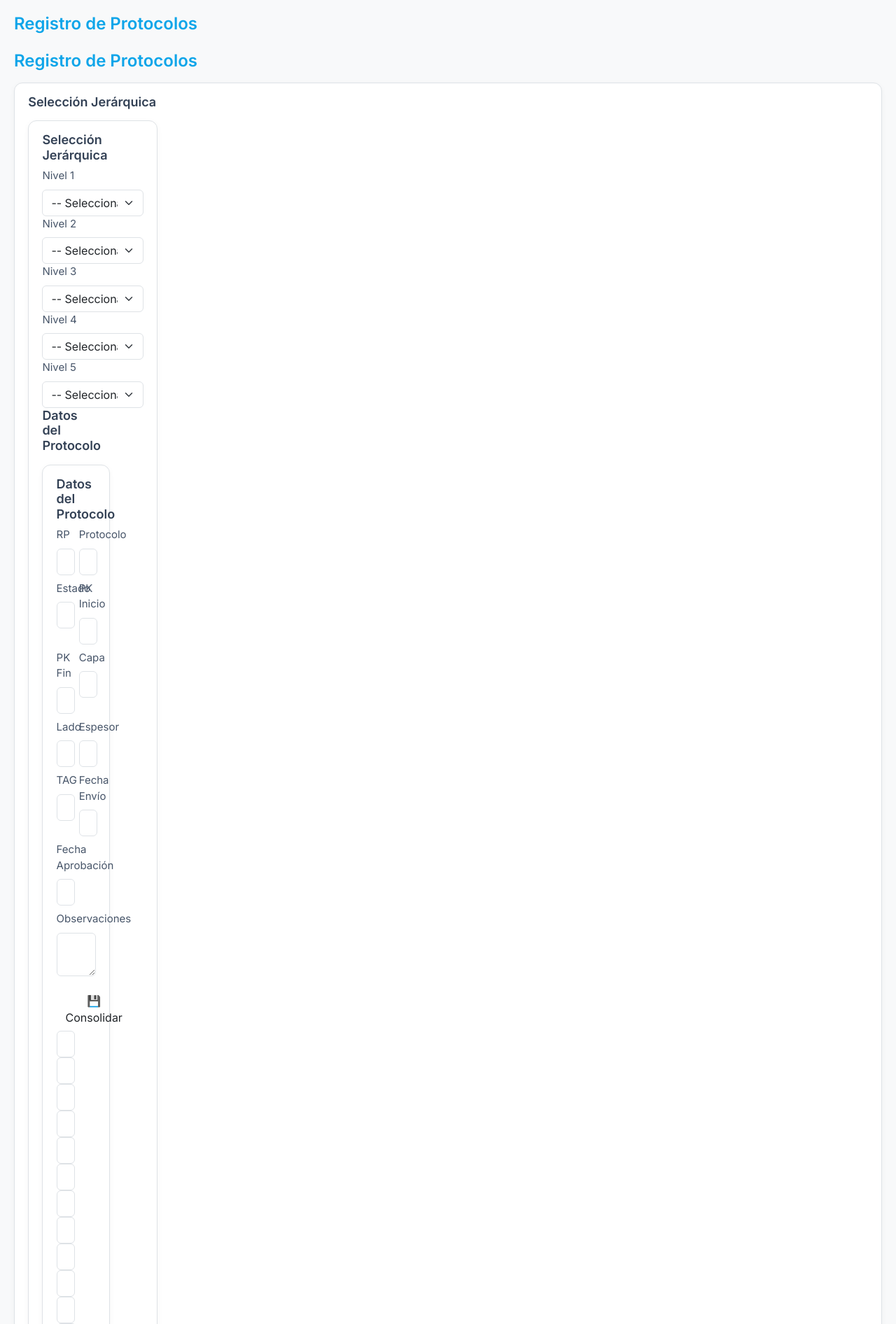
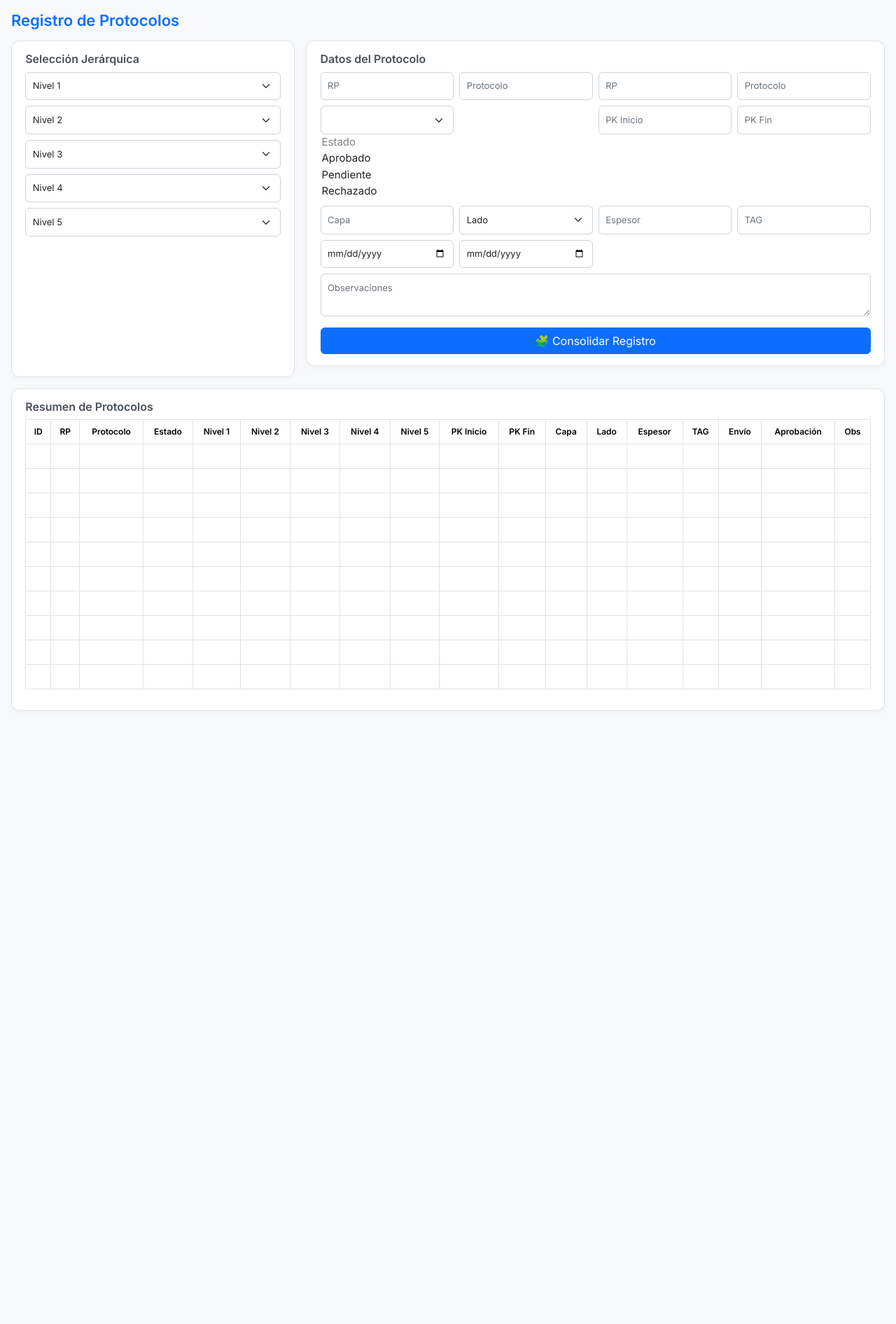
Before and after one commit to Calamardes/Registro-de-Protocolos, a FastAPI app: template templates/formulario.html in a window 1280 px wide. Shown: the top 1892 px of the page at 70% size. After the commit the page ends 1016 px from the top, so only its background shows below. Run offline with FastAPI, Linux system fonts and the light colour scheme; the template is opened without the code that fills it, so the values that code supplies are empty; parts of the project's set-up code (start-up, migrations or seed data) failed here and were passed over.

Commit message:
Update formulario.html

```diff
--- a/templates/formulario.html
+++ b/templates/formulario.html
@@ -1,19 +1,12 @@
+<!DOCTYPE html>
+<html lang="es">
 <head>
     <meta charset="UTF-8">
     <title>GeoProtocolos</title>
-    <meta name="viewport" content="width=device-width, initial-scale=1">
     <link href="https://cdn.jsdelivr.net/npm/bootstrap@5.3.2/dist/css/bootstrap.min.css" rel="stylesheet">
     <link href="https://fonts.googleapis.com/css2?family=Inter:wght@400;600&display=swap" rel="stylesheet">
     <style>
-        * {
-            font-family: 'Inter', sans-serif;
-            box-sizing: border-box;
-        }
-
         body {
-            background-color: #f3f4f6;
-            color: #1f2937;
-            font-size: 14px;
             background-color: #f8f9fa;
             color: #212529;
             font-family: 'Inter', sans-serif;
@@ -21,66 +14,29 @@
             margin: 0;
             padding: 0;
         }
-
-        h2 {
-            font-size: 24px;
-            font-weight: 600;
-            color: #0ea5e9;
-        }
-
-        h4 {
-            font-size: 18px;
-            font-weight: 600;
-            color: #334155;
-        }
-
         .container {
             padding: 1rem;
             max-width: 100%;
-            padding: 20px;
             overflow-x: hidden;
         }
-
         .form-section {
             background-color: #ffffff;
-            border-radius: 10px;
-            padding: 20px;
-            margin-bottom: 24px;
-            box-shadow: 0 1px 4px rgba(0, 0, 0, 0.06);
-            border: 1px solid #e2e8f0;
             padding: 1rem 1.2rem;
             border-radius: 12px;
             box-shadow: 0 2px 8px rgba(0, 0, 0, 0.04);
             margin-bottom: 1rem;
             border: 1px solid #dee2e6;
         }
-
-        label.form-label {
-            font-weight: 500;
-            color: #475569;
         .form-control, .form-select {
             background-color: #ffffff;
             color: #212529;
             border: 1px solid #ced4da;
             font-size: 13px;
-            padding: 0.4rem 0.6rem;
+            padding: 0.6rem 0.6rem;
         }
-
-        .form-control,
-        .form-select {
-            font-size: 13px;
-            padding: 6px 10px;
-            height: auto;
-            border-radius: 6px;
-            border: 1px solid #cbd5e1;
         .form-control::placeholder {
             color: #6c757d;
         }
-
-        .form-control:focus,
-        .form-select:focus {
-            border-color: #0ea5e9;
-            box-shadow: 0 0 0 2px rgba(14, 165, 233, 0.2);
         .form-control:focus, .form-select:focus {
             box-shadow: 0 0 0 0.15rem rgba(13, 110, 253, 0.25);
             border-color: #80bdff;
@@ -95,191 +51,122 @@
             color: #495057;
             font-weight: 600;
         }
-        label.form-label {
-            font-size: 12px;
-            color: #495057;
-            margin-bottom: 0.25rem;
-        }
-
         .scrollable-table {
             max-height: 400px;
             overflow-y: auto;
         }
-
-        table.table {
-            margin: 0;
-            border-collapse: collapse;
-            table-layout: fixed;
-        }
-
-        table th,
-        table td {
-            font-size: 12.5px;
-            padding: 6px;
         table th, table td {
             font-size: 12px;
             padding: 0.35rem;
             text-align: center;
             vertical-align: middle;
-            white-space: nowrap;
         }
-
-        table thead th {
-            background-color: #e2e8f0;
         .table thead {
             background-color: #e9ecef;
             color: #212529;
             position: sticky;
             top: 0;
-            z-index: 2;
-            color: #1e293b;
-            font-weight: 600;
             z-index: 1;
         }
-
-        .btn-database {
-            background-color: #0ea5e9;
         .btn-primary {
             background-color: #0d6efd;
             border-color: #0d6efd;
             color: #fff;
-            border: none;
-            padding: 6px 16px;
-            font-size: 13px;
-            font-weight: 500;
-            border-radius: 6px;
-            transition: background-color 0.2s ease;
         }
-
-        .btn-database:hover {
-            background-color: #0284c7;
         .btn-outline-secondary {
             border-color: #6c757d;
             color: #6c757d;
         }
-
-        .btn-action {
-            padding: 3px 8px;
-            font-size: 12px;
-            border-radius: 4px;
-            font-weight: 500;
-        }
-
-        .btn-edit {
-            background-color: #facc15;
-            color: #1f2937;
-        }
-
-        .btn-delete {
-            background-color: #ef4444;
         .btn-outline-secondary:hover {
             background-color: #6c757d;
             color: #fff;
-        }
-
-        textarea.form-control {
-            resize: vertical;
-        }
-
-        @media (max-width: 768px) {
-            .col-md-3, .col-md-6 {
-                flex: 0 0 100%;
-                max-width: 100%;
-            }
         }
     </style>
 </head>
 <body>
 <div class="container">
-    <h2 class="mb-4">Registro de Protocolos</h2>
     <h2 class="mb-3">Registro de Protocolos</h2>
-
-    <div class="form-section">
-        <div class="row">
-            <div class="col-md-6">
-                <h4 class="mb-3">Selección Jerárquica</h4>
+    <form method="POST" action="/registro">
+    <form id="registro-form">
         <div class="row g-3 mb-3">
             <div class="col-md-4">
                 <div class="form-section h-100">
                     <h4>Selección Jerárquica</h4>
                     <div class="row g-2">
                         {% for i in range(1, 6) %}
-                    <div class="col-md-12">
-                        <label for="nivel{{ i }}" class="form-label">Nivel {{ i }}</label>
                         <div class="col-12">
-                        <select class="form-select" name="nivel{{ i }}" id="nivel{{ i }}">
-                            <option value="">-- Seleccionar --</option>
+                            <select class="form-select" name="nivel{{ i }}" id="nivel{{ i }}" aria-label="Nivel {{ i }}">
                                 <option value="">Nivel {{ i }}</option>
                             </select>
                         </div>
                         {% endfor %}
                     </div>
                 </div>
-            <div class="col-md-6">
-                <h4 class="mb-3">Datos del Protocolo</h4>
             </div>
 
             <div class="col-md-8">
                 <div class="form-section">
                     <h4>Datos del Protocolo</h4>
                     <div class="row g-2">
-                    <div class="col-md-6"><label class="form-label">RP</label><input type="text" class="form-control"></div>
-                    <div class="col-md-6"><label class="form-label">Protocolo</label><input type="text" class="form-control"></div>
-                    <div class="col-md-6"><label class="form-label">Estado</label><input type="text" class="form-control"></div>
-                    <div class="col-md-6"><label class="form-label">PK Inicio</label><input type="text" class="form-control"></div>
-                    <div class="col-md-6"><label class="form-label">PK Fin</label><input type="text" class="form-control"></div>
-                    <div class="col-md-6"><label class="form-label">Capa</label><input type="text" class="form-control"></div>
-                    <div class="col-md-6"><label class="form-label">Lado</label><input type="text" class="form-control"></div>
-                    <div class="col-md-6"><label class="form-label">Espesor</label><input type="text" class="form-control"></div>
-                    <div class="col-md-6"><label class="form-label">TAG</label><input type="text" class="form-control"></div>
-                    <div class="col-md-6"><label class="form-label">Fecha Envío</label><input type="date" class="form-control"></div>
-                    <div class="col-md-6"><label class="form-label">Fecha Aprobación</label><input type="date" class="form-control"></div>
-                    <div class="col-md-12"><label class="form-label">Observaciones</label><textarea class="form-control" rows="2"></textarea></div>
+                        <div class="col-md-3"><input type="text" name="rp_number" class="form-control" placeholder="RP"></div>
+                        <div class="col-md-3"><input type="text" name="protocol_number" class="form-control" placeholder="Protocolo"></div>
+                        <div class="col-md-3"><input type="text" name="rp_number" class="form-control" placeholder="RP" required></div>
+                        <div class="col-md-3"><input type="text" name="protocol_number" class="form-control" placeholder="Protocolo" required></div>
+                        <div class="col-md-3">
+                            <select name="status" class="form-select">
+                            <select name="status" class="form-select" required>
+                                <option value="" disabled selected>Estado</option>
+                                <option value="Aprobado">Aprobado</option>
+                                <option value="Pendiente">Pendiente</option>
+                                <option value="Rechazado">Rechazado</option>
+                            </select>
                         </div>
-                <div class="mt-3 text-end">
-                    <button class="btn btn-database">💾 Consolidar</button>
-                    <div class="col-md-3"><input type="text" class="form-control" placeholder="RP"></div>
-                    <div class="col-md-3"><input type="text" class="form-control" placeholder="Protocolo"></div>
-                    <div class="col-md-3"><input type="text" class="form-control" placeholder="Estado"></div>
-                    <div class="col-md-3"><input type="text" class="form-control" placeholder="PK Inicio"></div>
-                    <div class="col-md-3"><input type="text" class="form-control" placeholder="PK Fin"></div>
-                    <div class="col-md-3"><input type="text" class="form-control" placeholder="Capa"></div>
-                    <div class="col-md-3"><input type="text" class="form-control" placeholder="Lado"></div>
-                    <div class="col-md-3"><input type="text" class="form-control" placeholder="Espesor"></div>
-                    <div class="col-md-3"><input type="text" class="form-control" placeholder="TAG"></div>
-                    <div class="col-md-3"><input type="date" class="form-control" placeholder="Fecha Envío"></div>
-                    <div class="col-md-3"><input type="date" class="form-control" placeholder="Fecha Aprobación"></div>
-                    <div class="col-md-6"><textarea class="form-control" rows="2" placeholder="Observaciones"></textarea></div>
+                        <div class="col-md-3"></div>
+
+                        <div class="col-md-3"><input type="text" name="pk_start" class="form-control" placeholder="PK Inicio"></div>
+                        <div class="col-md-3"><input type="text" name="pk_end" class="form-control" placeholder="PK Fin"></div>
+                        <div class="col-md-3"><input type="text" name="layer" class="form-control" placeholder="Capa"></div>
+                        <div class="col-md-3">
+                            <select name="work_side" class="form-select">
+                                <option value="" disabled selected>Lado</option>
+                                <option value="Izquierda">Izquierda</option>
+                                <option value="Derecha">Derecha</option>
+                                <option value="Completa">Completa</option>
+                            </select>
+                        </div>
+
+                        <div class="col-md-3"><input type="text" name="thickness_m" class="form-control" placeholder="Espesor"></div>
+                        <div class="col-md-3"><input type="text" name="tag" class="form-control" placeholder="TAG"></div>
+                        <div class="col-md-3"><input type="date" name="submission_date_pt" class="form-control"></div>
+                        <div class="col-md-3"><input type="date" name="approval_date_pt" class="form-control"></div>
+                        <div class="col-md-12">
+                            <textarea name="observation_notes" class="form-control" rows="2" placeholder="Observaciones"></textarea>
+                        </div>
+                    </div>
+                    <div class="mt-3">
+                        <button type="submit" class="btn btn-primary w-100">🧩 Consolidar Registro</button>
                     </div>
                 </div>
             </div>
         </div>
+    </form>
 
     <div class="form-section">
-        <h4 class="mb-3">Resumen de Protocolos</h4>
         <h4>Resumen de Protocolos</h4>
         <div class="scrollable-table">
-            <table class="table table-bordered table-hover table-sm">
             <table id="tabla-resumen" class="table table-bordered table-hover">
                 <thead>
                     <tr>
                         <th>ID</th><th>RP</th><th>Protocolo</th><th>Estado</th><th>Nivel 1</th><th>Nivel 2</th>
                         <th>Nivel 3</th><th>Nivel 4</th><th>Nivel 5</th><th>PK Inicio</th><th>PK Fin</th>
                         <th>Capa</th><th>Lado</th><th>Espesor</th><th>TAG</th>
-                        <th>Envío</th><th>Aprobación</th><th>Obs</th><th>Acciones</th>
                         <th>Envío</th><th>Aprobación</th><th>Obs</th>
                     </tr>
                 </thead>
                 <tbody>
+                <tbody id="tbody-resumen">
                     {% for i in range(10) %}
                     <tr>
-                        {% for j in range(18) %}
-                        <td contenteditable="true">&nbsp;</td>
-                        {% endfor %}
-                        <td>
-                            <button class="btn btn-edit btn-action">✏️</button>
-                            <button class="btn btn-delete btn-action">🗑️</button>
-                        </td>
                         {% for j in range(18) %}<td>&nbsp;</td>{% endfor %}
                     </tr>
                     {% endfor %}
@@ -291,6 +178,7 @@
 
 <script>
     let jerarquia = {};
+    let contadorID = 1;
 
     async function cargarJerarquia() {
         const response = await fetch("/jerarquia");
@@ -300,7 +188,13 @@
 
     function poblarSelect(data, nivel) {
         const select = document.getElementById(`nivel${nivel}`);
-        select.innerHTML = '<option value="">-- Seleccionar --</option>';
+        select.innerHTML = '';
+
+        const placeholder = document.createElement("option");
+        placeholder.disabled = true;
+        placeholder.selected = true;
+        placeholder.textContent = `Nivel ${nivel}`;
+        select.appendChild(placeholder);
 
         for (const codigo in data) {
             const descripcion = data[codigo]?.descripcion || "";
@@ -317,7 +211,17 @@
 
         for (let i = nivel + 1; i <= 5; i++) {
             const nextSelect = document.getElementById(`nivel${i}`);
-            nextSelect.innerHTML = '<option value="">-- Seleccionar --</option><option value="Sin_Item_N' + i + '">-- No Item --</option>';
+            nextSelect.innerHTML = '';
+            const placeholder = document.createElement("option");
+            placeholder.disabled = true;
+            placeholder.selected = true;
+            placeholder.textContent = `Nivel ${i}`;
+            nextSelect.appendChild(placeholder);
+
+            const opt = document.createElement("option");
+            opt.value = `Sin_Item_N${i}`;
+            opt.textContent = "-- No Item --";
+            nextSelect.appendChild(opt);
         }
     }
 
@@ -349,6 +253,42 @@
         }
     }
 
+    document.getElementById("registro-form").addEventListener("submit", function(event) {
+        event.preventDefault();
+        const formData = new FormData(this);
+
+        const fila = document.createElement("tr");
+        const celdas = [
+            contadorID++,
+            formData.get("rp_number"),
+            formData.get("protocol_number"),
+            formData.get("status"),
+            formData.get("nivel1"),
+            formData.get("nivel2"),
+            formData.get("nivel3"),
+            formData.get("nivel4"),
+            formData.get("nivel5"),
+            formData.get("pk_start"),
+            formData.get("pk_end"),
+            formData.get("layer"),
+            formData.get("work_side"),
+            formData.get("thickness_m"),
+            formData.get("tag"),
+            formData.get("submission_date_pt"),
+            formData.get("approval_date_pt"),
+            formData.get("observation_notes")
+        ];
+
+        for (let valor of celdas) {
+            const td = document.createElement("td");
+            td.textContent = valor || "";
+            fila.appendChild(td);
+        }
+
+        document.getElementById("tbody-resumen").appendChild(fila);
+        this.reset();
+    });
+
     cargarJerarquia();
     setupEventos();
 </script>
```
Lines whose indentation alone changed are shown as unchanged.
